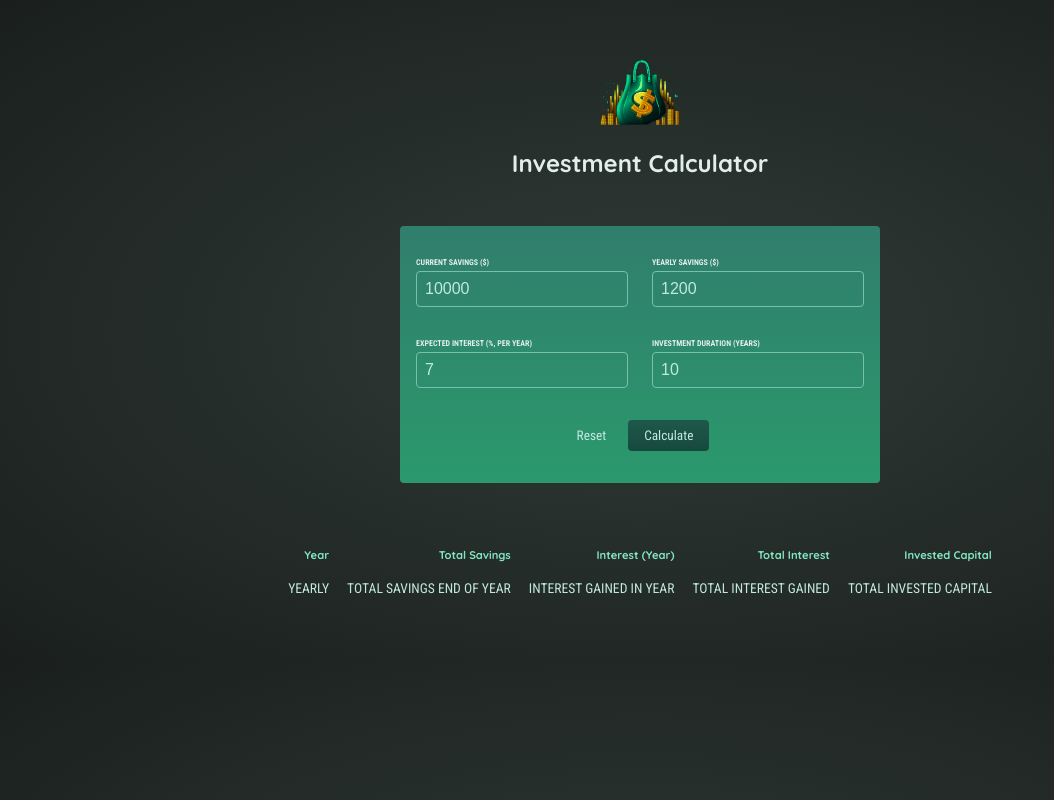
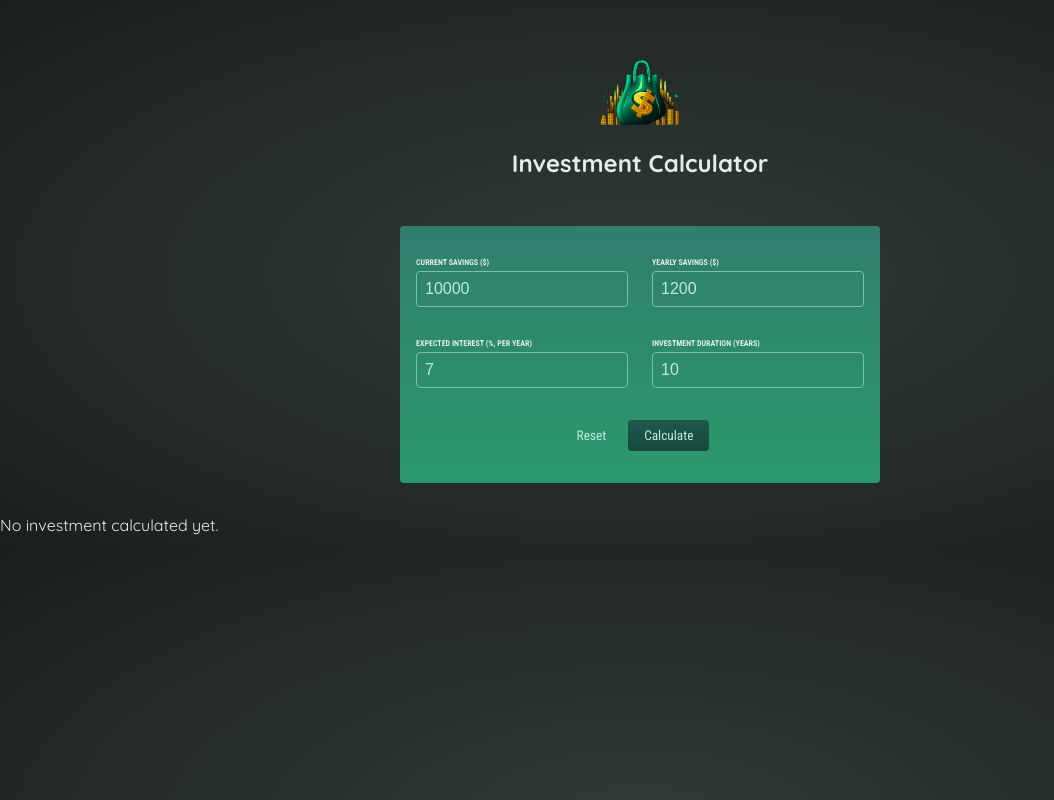
Before and after one commit to DBurgess93/investment-app, a React (Create React App) app: page / in a window 1280 px wide. Shown: the whole page, without its empty margins (0-1054 px from the left). Built offline with nearby package versions, Linux system fonts and the light colour scheme.

Commit message:
showing data

```diff
--- a/src/App.js
+++ b/src/App.js
@@ -104,24 +104,26 @@ const Result = (props) => {
         </tr>
       </thead>
       <tbody>
+        {props.data.map(yearData =>
           <tr>
-          <td>YEARLY</td>
-          <td>TOTAL SAVINGS END OF YEAR</td>
-          <td>INTEREST GAINED IN YEAR</td>
-          <td>TOTAL INTEREST GAINED</td>
+            <td>{yearData.year}</td>
+            <td>{yearData.savingsEndOfYear}</td>
+            <td>{yearData.yearlyInterest}</td>
+            <td>{yearData.savingsEndOfYear}</td>
             <td>TOTAL INVESTED CAPITAL</td>
           </tr>
+        )}
       </tbody>
     </table>
   )
 }
 
 function App() {
-  const [results, setResults] = useState(null)
+  const [userInput, setUserInput] = useState(null)
 
   const calculateHandler = (userInput) => {
-    // Should be triggered when form is submitted
-    // You might not directly want to bind it to the submit event on the form though...
+    setUserInput(userInput)
+  }
 
   const yearlyData = []; // per-year results
 
@@ -145,19 +147,15 @@ function App() {
     }
   }
 
-    setResults(yearlyData)
-    // do something with yearlyData ...
-  };
 
   return (
     <div>
       <Header logo={logo} />
       <Form onCalculate={calculateHandler} />
-      {/* Todo: Show below table conditionally (only once result data is available) */}
-      {/* Show fallback text if no data is available */}
-      <Result />
+
+      {!userInput && <p>No investment calculated yet.</p>}
+      {userInput && <Result data={yearlyData} />}
     </div>
   );
 }
-
 export default App;
```
Lines whose indentation alone changed are shown as unchanged.
